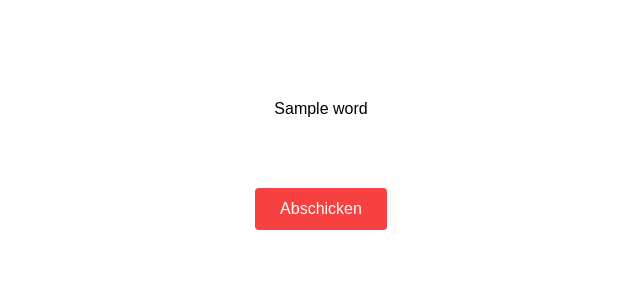
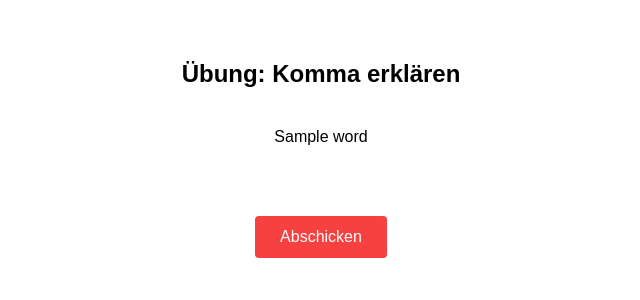
Before and after one commit to tthelen/interpunct, a Django app: template trainer/templates/trainer/task2.html in a window 1280 px wide. Shown: the top 300 px of the page, without its empty margins (319-959 px from the left). Run offline with Django 3.2, Linux system fonts and the light colour scheme; data comes from the database, SQL or seed files in the repository; both versions use the stored data as it was after the commit; tables that the repository leaves empty hold one stand-in row (values such as "Sample post"); the template is opened without the code that fills it: values that come from a table or form of the project are taken from there, most other values are stand-ins (such as "Sample title", 1, 10 or a date in 2020).

Commit message:
Randomized task

```diff
--- a/trainer/templates/trainer/task2.html
+++ b/trainer/templates/trainer/task2.html
@@ -8,11 +8,11 @@
         font-family:Arial,sans-serif;
         text-align: center;
         vertical-align:middle;
-        margin-top: 100px;
+        margin-top: 60px;
     }
-    /*.interpunct-sentence{
-        margin-top:5%
-    }*/
+    .interpunct-sentence{
+        margin-top: 40px;
+    }
     /* ----- rounding corners -----*/
     .interpunct-commaslot{
         border-radius: 50px;
@@ -138,6 +138,7 @@
 </style>
 </head>
 <body onload="toggle_comma()">
+<h2>Übung: Komma erklären</h2>
 <div class="interpunct-sentence" id="interpunct-sentence-{{ sentence.id }}" data-user="{{ user_id }}">
     {% for w in words %}
         {% for c,s in collection %}
--- a/trainer/views.py
+++ b/trainer/views.py
@@ -46,7 +46,11 @@ def task(request):
     print(collection)
 
     user_id = "testuser"
-    return render(request, 'trainer/task.html', locals())
+    index = random.randint(0, 1)
+    if index == 0:
+        return render(request, 'trainer/task.html', locals())
+    else:
+        return render(request, 'trainer/task2.html', locals())
 
 def submit(request):
     """
```
Also changed, not shown: db.sqlite3.
